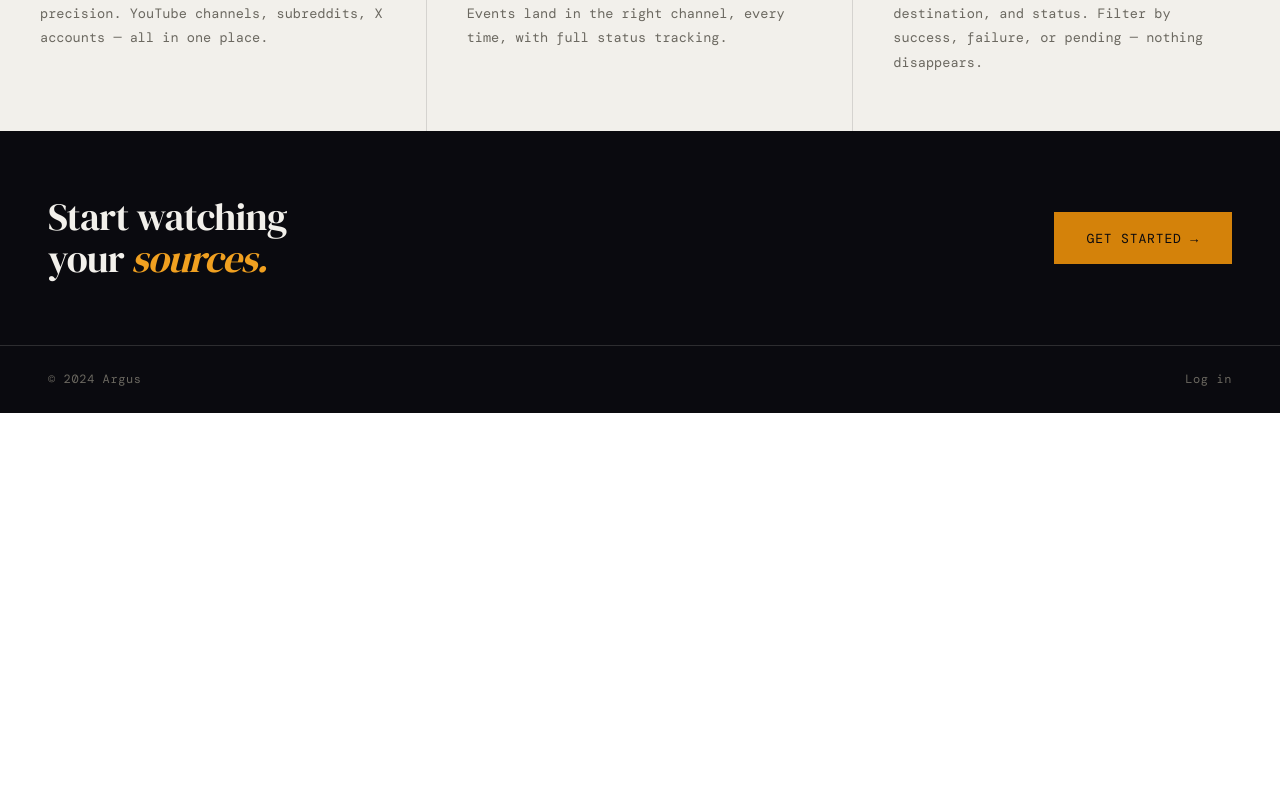
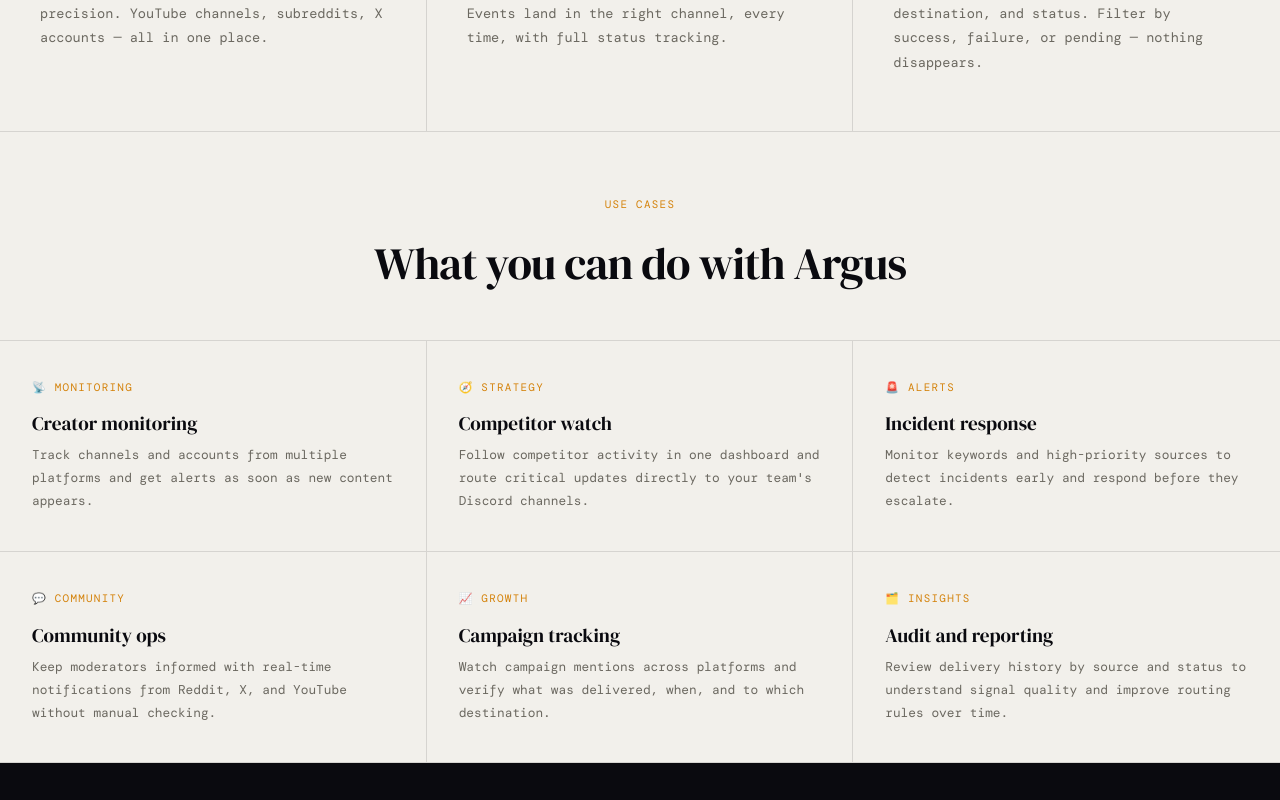
Before and after one commit to hjo3-cse40/Argus, a Next.js app in the folder frontend/: page /landing in a window 1280 px wide. Shown: the part 960-1760 px from the top of the page. Before the commit the page ends 1373 px from the top, so only its background shows below. Built offline with nearby package versions, Linux system fonts and the light colour scheme; a web font is replaced by a local one.

Commit message:
add use cases section to landing

```diff
--- a/frontend/app/landing/landing.css
+++ b/frontend/app/landing/landing.css
@@ -337,6 +337,70 @@
   line-height: 1.8;
 }
 
+/* USE CASES */
+.use-cases {
+  border-top: 1px solid var(--line);
+  padding: 4rem 0 0;
+}
+
+.use-cases-kicker {
+  font-size: 0.68rem;
+  letter-spacing: 0.12em;
+  text-transform: uppercase;
+  color: var(--amber);
+  margin: 0 0 0.9rem;
+  text-align: center;
+}
+
+.use-cases h2 {
+  margin: 0;
+  text-align: center;
+  font-family: 'DM Serif Display', serif;
+  font-size: clamp(1.8rem, 3.5vw, 2.8rem);
+  letter-spacing: -0.02em;
+  padding: 0 3rem;
+}
+
+.use-cases-grid {
+  margin-top: 2.5rem;
+  display: grid;
+  grid-template-columns: repeat(3, minmax(0, 1fr));
+  border-top: 1px solid var(--line);
+}
+
+.use-case-card {
+  padding: 2.4rem 2rem;
+  background: transparent;
+  border-right: 1px solid var(--line);
+  border-bottom: 1px solid var(--line);
+}
+
+.use-case-card:nth-child(3n) {
+  border-right: none;
+}
+
+.use-case-meta {
+  margin: 0 0 1rem;
+  font-size: 0.68rem;
+  letter-spacing: 0.12em;
+  text-transform: uppercase;
+  color: var(--amber);
+}
+
+.use-case-card h3 {
+  margin: 0 0 0.5rem;
+  font-family: 'DM Serif Display', serif;
+  font-size: 1.2rem;
+  line-height: 1.2;
+}
+
+.use-case-card p {
+  margin: 0;
+  color: var(--muted);
+  font-size: 0.8rem;
+  line-height: 1.8;
+}
+
 /* CTA BAND */
 .cta-band {
   border-top: 1px solid var(--line);
@@ -422,6 +486,16 @@
   .hero-right { padding: 3rem 1.5rem; }
   .features { grid-template-columns: 1fr; }
   .feature { border-right: none; border-bottom: 1px solid var(--line); }
+  .use-cases {
+    padding: 3rem 0 0;
+  }
+  .use-cases h2 {
+    padding: 0 1.5rem;
+  }
+  .use-cases-grid {
+    grid-template-columns: 1fr;
+  }
+  .use-case-card { border-right: none; }
   .cta-band { flex-direction: column; gap: 2rem; align-items: flex-start; }
   .btn-amber { margin-left: 0; }
   footer { flex-direction: column; gap: 0.5rem; text-align: center; }
--- a/frontend/app/landing/page.tsx
+++ b/frontend/app/landing/page.tsx
@@ -97,6 +97,61 @@
           </div>
         </section>
 
+        <section className="use-cases" id="use-cases">
+          <p className="use-cases-kicker">Use cases</p>
+          <h2>What you can do with Argus</h2>
+          <div className="use-cases-grid">
+            <article className="use-case-card">
+              <div className="use-case-meta">📡 Monitoring</div>
+              <h3>Creator monitoring</h3>
+              <p>
+                Track channels and accounts from multiple platforms and get alerts
+                as soon as new content appears.
+              </p>
+            </article>
+            <article className="use-case-card">
+              <div className="use-case-meta">🧭 Strategy</div>
+              <h3>Competitor watch</h3>
+              <p>
+                Follow competitor activity in one dashboard and route critical
+                updates directly to your team&apos;s Discord channels.
+              </p>
+            </article>
+            <article className="use-case-card">
+              <div className="use-case-meta">🚨 Alerts</div>
+              <h3>Incident response</h3>
+              <p>
+                Monitor keywords and high-priority sources to detect incidents
+                early and respond before they escalate.
+              </p>
+            </article>
+            <article className="use-case-card">
+              <div className="use-case-meta">💬 Community</div>
+              <h3>Community ops</h3>
+              <p>
+                Keep moderators informed with real-time notifications from Reddit,
+                X, and YouTube without manual checking.
+              </p>
+            </article>
+            <article className="use-case-card">
+              <div className="use-case-meta">📈 Growth</div>
+              <h3>Campaign tracking</h3>
+              <p>
+                Watch campaign mentions across platforms and verify what was
+                delivered, when, and to which destination.
+              </p>
+            </article>
+            <article className="use-case-card">
+              <div className="use-case-meta">🗂️ Insights</div>
+              <h3>Audit and reporting</h3>
+              <p>
+                Review delivery history by source and status to understand signal
+                quality and improve routing rules over time.
+              </p>
+            </article>
+          </div>
+        </section>
+
         <div className="cta-band">
           <h2>
             Start watching
```
